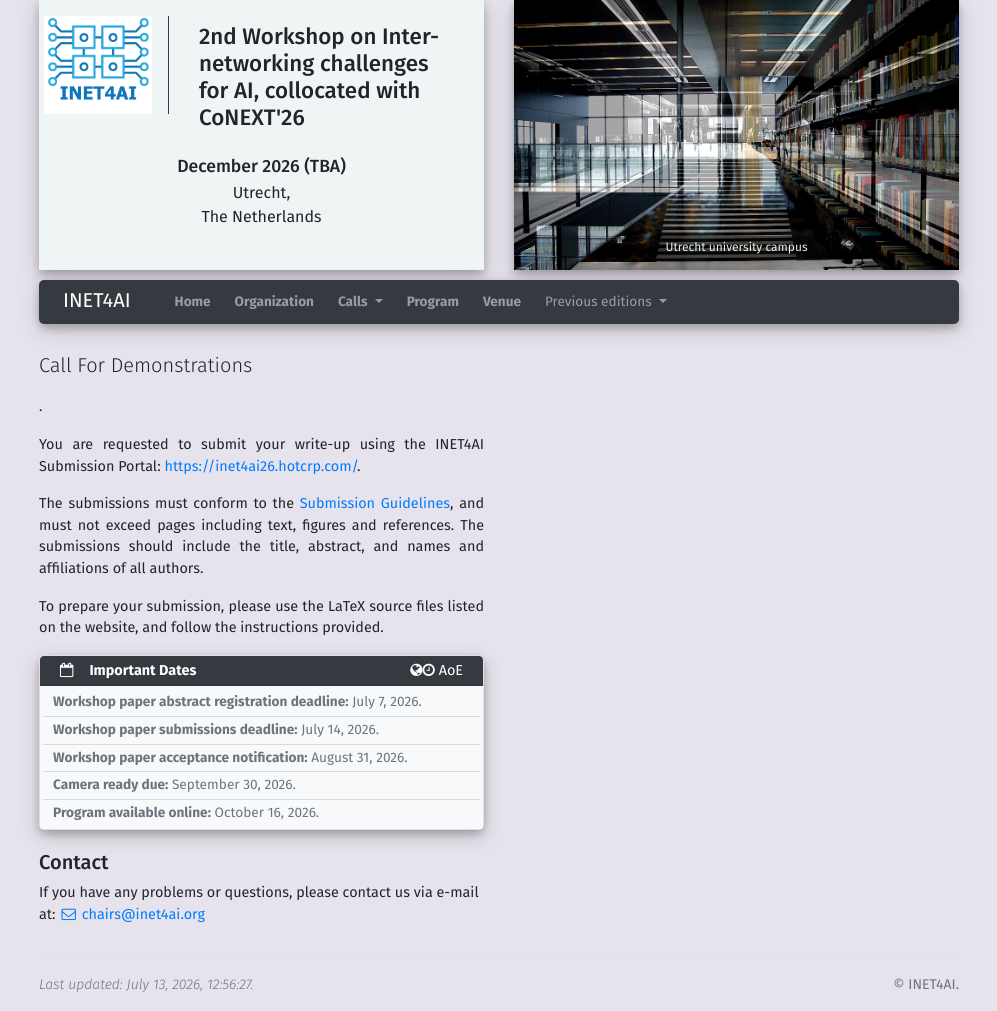
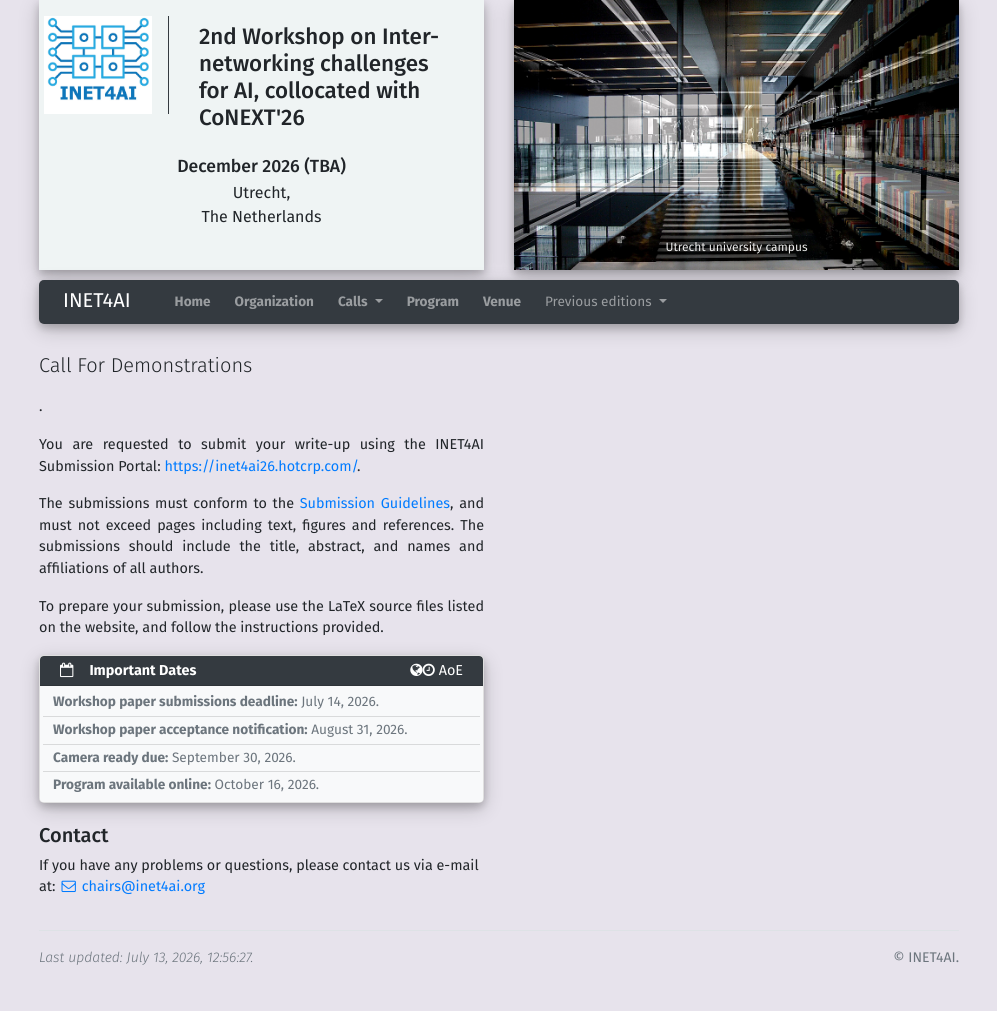
Before and after one commit to IRTF-net4AI/inet4ai, a Jekyll site: the page built from cfd.html, in a window 1280 px wide. Shown: the whole page, without its empty margins (141-1138 px from the left). Built offline with Jekyll 4.4.1, drawn with Linux system fonts in a browser that asks for light colours; after the commit the page ends 984 px from its top, so only the background shows below that.

Commit message:
Delete workshop paper abstract registration deadline
Removed workshop paper abstract registration deadline.

```diff
--- a/_data/conference.yml
+++ b/_data/conference.yml
@@ -100,10 +100,6 @@ deadlines:
 #     text: Submission deadline
 #     pass_due: True
 #     strike_through: False
-  - date: 2026-07-07
-    text: Workshop paper abstract registration deadline
-    pass_due: False
-    strike_through: False
   - date: 2026-07-14
     text: Workshop paper submissions deadline
     pass_due: False
```
